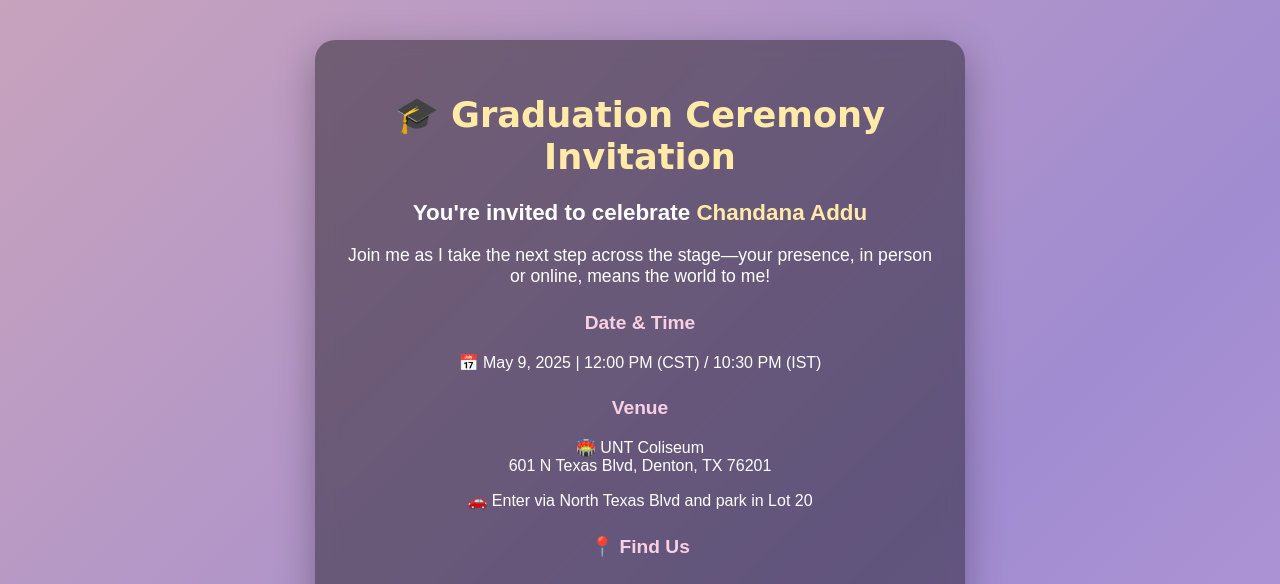
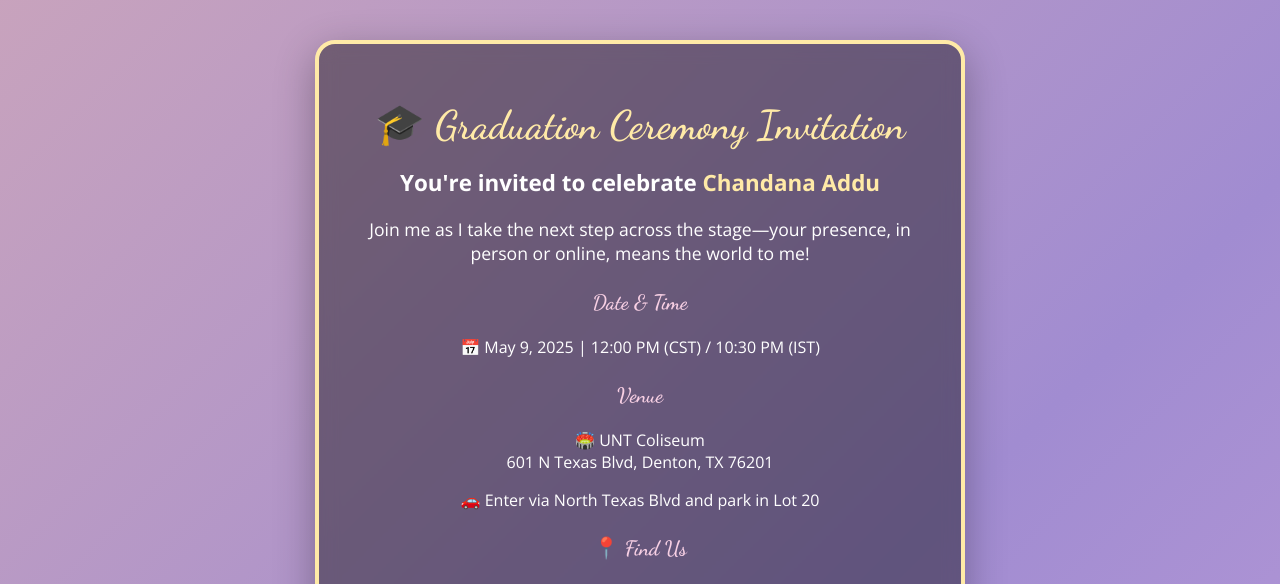
Before and after one commit to chandanaaddu/GraduationInvite, a plain HTML site: page index.html in a window 1280 px wide. Shown: the top 584 px of the page. Drawn offline with nearby package versions, Linux system fonts and the light colour scheme; grey boxes are pictures that could not be loaded.

Commit message:
Update style.css

```diff
--- a/style.css
+++ b/style.css
@@ -4,7 +4,7 @@
 
 body {
   margin: 0;
-  font-family: 'Montserrat', sans-serif;
+  font-family: 'Open Sans', sans-serif;
   background: linear-gradient(135deg, #ffafbd, #ffc3a0, #a18cd1, #fbc2eb);
   background-size: 400% 400%;
   animation: gradientBG 15s ease infinite;
@@ -23,6 +23,7 @@ body {
   background: rgba(0, 0, 0, 0.4);
   backdrop-filter: blur(10px);
   border-radius: 20px;
+  border: 4px solid #ffeaa7; /* 🎉 Added border */
   padding: 30px;
   max-width: 650px;
   width: 100%;
@@ -32,14 +33,15 @@ body {
 }
 
 h1 {
-  font-size: 2.2em;
-  font-family: 'Pacifico', cursive;
+  font-size: 2.5em;
+  font-family: 'Dancing Script', cursive;
   color: #ffeaa7;
+  margin-bottom: 0.2em;
 }
 
 h2 {
   font-size: 1.4em;
-  margin-top: 0;
+  font-family: 'Open Sans', sans-serif;
 }
 
 h2 span {
@@ -49,7 +51,8 @@ h2 span {
 
 h3 {
   margin-top: 25px;
-  font-size: 1.2em;
+  font-size: 1.3em;
+  font-family: 'Dancing Script', cursive;
   color: #f8d0e4;
 }
 
@@ -82,7 +85,7 @@ h3 {
 
 .video-container {
   position: relative;
-  padding-bottom: 56.25%; /* 16:9 aspect ratio */
+  padding-bottom: 56.25%;
   height: 0;
   overflow: hidden;
   margin-top: 10px;
```
